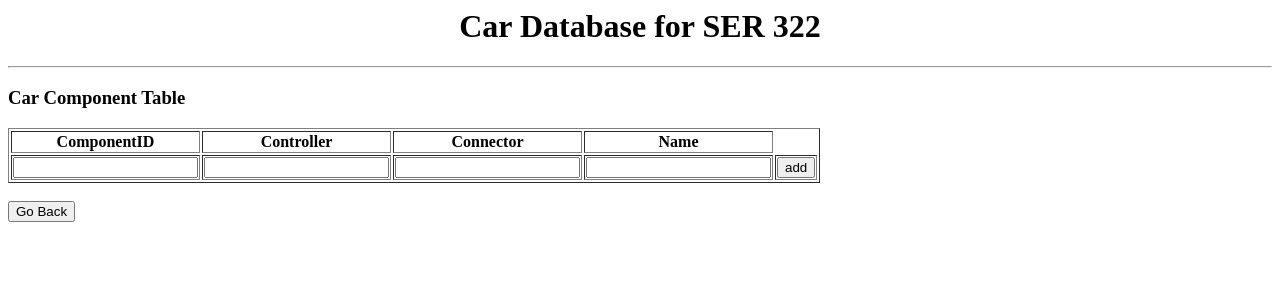
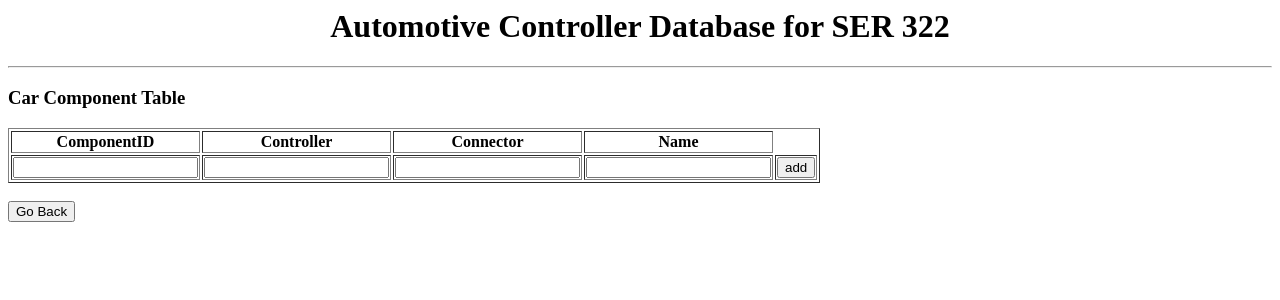
Before and after one commit to jctorre8/Database-Management-Final-Project, a PHP site: page /table2.php in a window 1280 px wide. Shown: the top 300 px of the page. Run offline with PHP 8.4, Linux system fonts and the light colour scheme; data that the repository does not hold is empty.

Commit message:
Update table2.php

```diff
--- a/table2.php
+++ b/table2.php
@@ -9,7 +9,7 @@ $con = @mysql_connect("localhost", "root", "");
 if(!$con) {
 	die("Cannot connect: " . mysql_error());
 }
-echo "<center><h1>Car Database for SER 322</h1></center> <hr />";
+echo "<center><h1>Automotive Controller Database for SER 322</h1></center> <hr />";
 mysql_select_db("Cars", $con);
 
 //update
```
